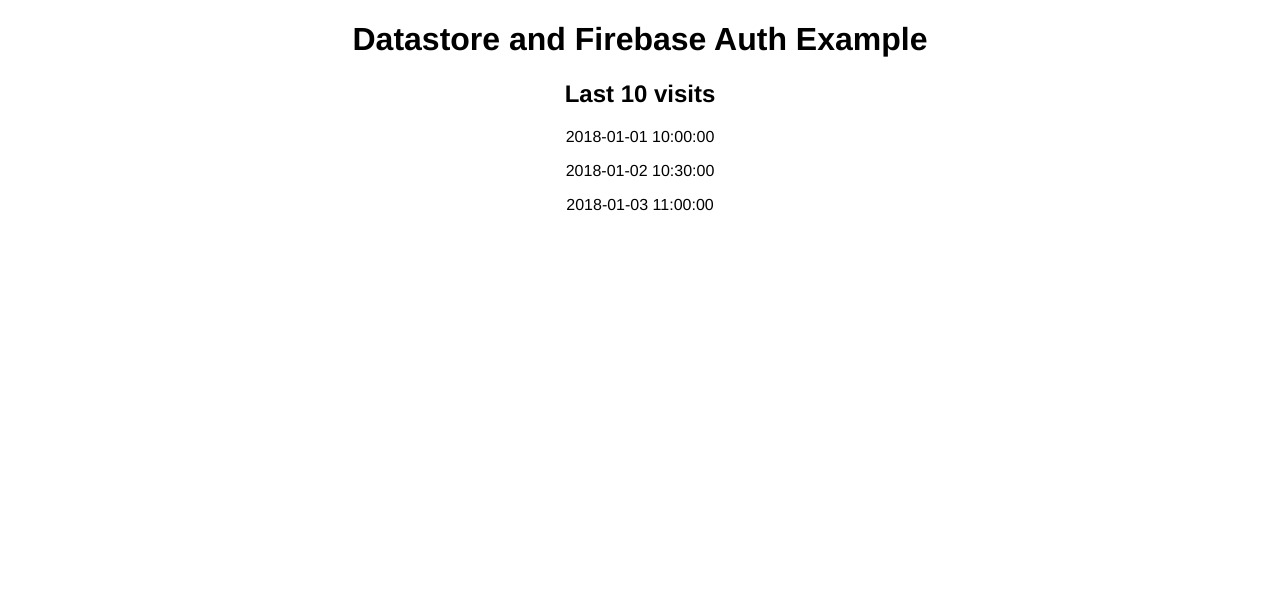
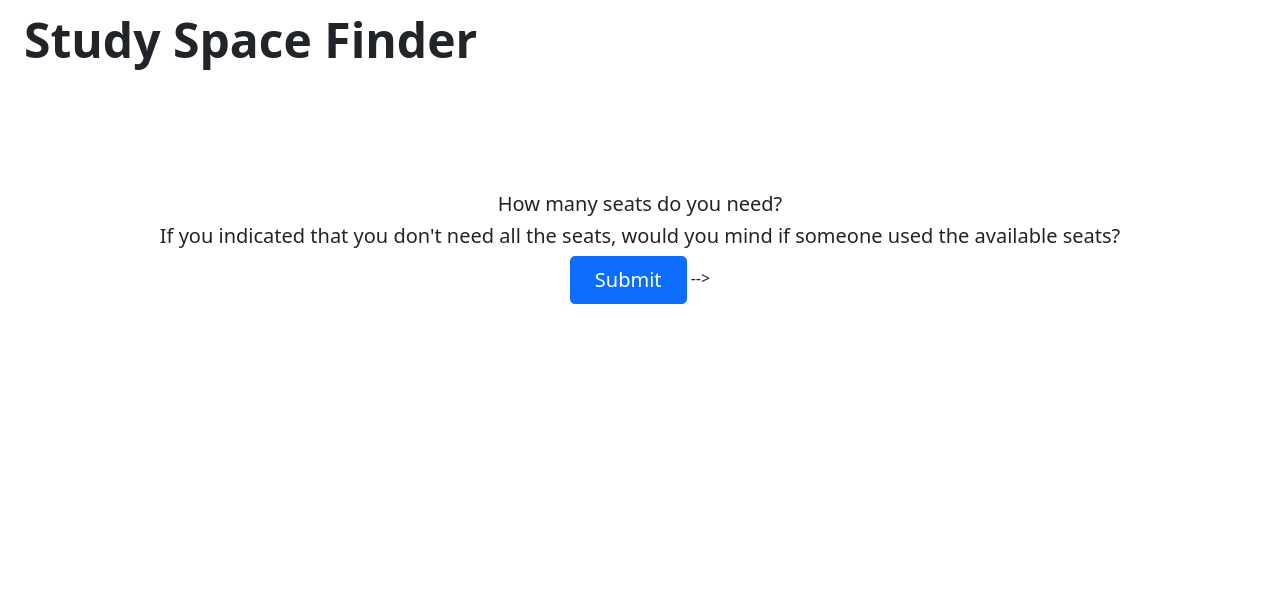
Before and after one commit to ojasonbernal/StudySpotFinder, a Flask app: page / in a window 1280 px wide. Shown: the top 592 px of the page. Run offline with Flask 2, Linux system fonts and the light colour scheme.

Commit message:
Added more skeleton formatting for index and base

```diff
--- a/building-an-app/templates/index.html
+++ b/building-an-app/templates/index.html
@@ -1,34 +1,31 @@
-<!doctype html>
-<!--
- Copyright 2021 Google LLC
+{% extends "base.html" %}
 
- Licensed under the Apache License, Version 2.0 (the "License");
- you may not use this file except in compliance with the License.
- You may obtain a copy of the License at
+{% block content %}
+    <form action="/form1-data" method = "POST">
+        <h5>How long do you plan to use this table?</h5>
+       <!-- <input type="radio" id="vax-yes" name="vaccinated" value="yes" required>
+        <label for="vax-yes">Yes</label>
+        <input type="radio" id="vax-no" name="vaccinated" value="no" required>
+        <label for="vax-no">No</label><br><br>  -->
 
-      http://www.apache.org/licenses/LICENSE-2.0
+        <h5>How many seats do you need?</h5>
+        <!-- <input type="radio" id="age-yes" name="age" value="yes" required>
+        <label for="age-yes">Yes</label>
+        <input type="radio" id="age-no" name="age" value="no" required>
+        <label for="age-no">No</label><br><br>      -->
 
- Unless required by applicable law or agreed to in writing, software
- distributed under the License is distributed on an "AS IS" BASIS,
- WITHOUT WARRANTIES OR CONDITIONS OF ANY KIND, either express or implied.
- See the License for the specific language governing permissions and
- limitations under the License.
--->
+        <h5>If you indicated that you don't need all the seats, would you mind if someone used the available seats?</h5>
+       <!-- <input type="radio" id="indoors-yes" name="indoors" value="yes" required>
+        <label for="indoors-yes">Yes</label>
+        <input type="radio" id="indoors-no" name="indoors" value="no" required>
+        <label for="indoors-no">No</label><br><br>   -->
 
-<html>
-<head>
-  <title>Datastore and Firebase Auth Example</title>
-  <script src="{{ url_for('static', filename='script.js') }}"></script>
-  <link type="text/css" rel="stylesheet" href="{{ url_for('static', filename='style.css') }}">
-</head>
-<body>
+       <!---<h5>Are you or is someone in your household at an elevated risk?</h5>
+        <input type="radio" id="hr-yes" name="hr" value="yes" required>
+        <label for="hr-yes">Yes</label>
+        <input type="radio" id="hr-no" name="hr" value="no" required>
+        <label for="hr-no">No</label><br><br>  -->
 
-  <h1>Datastore and Firebase Auth Example</h1>
-
-  <h2>Last 10 visits</h2>
-  {% for time in times %}
-    <p>{{ time }}</p>
-  {% endfor %}
-
-</body>
-</html>
+        <input type="submit" class="btn btn-primary btn-lg px-4" value="Submit">
+    </form>
+{% endblock %}
```
